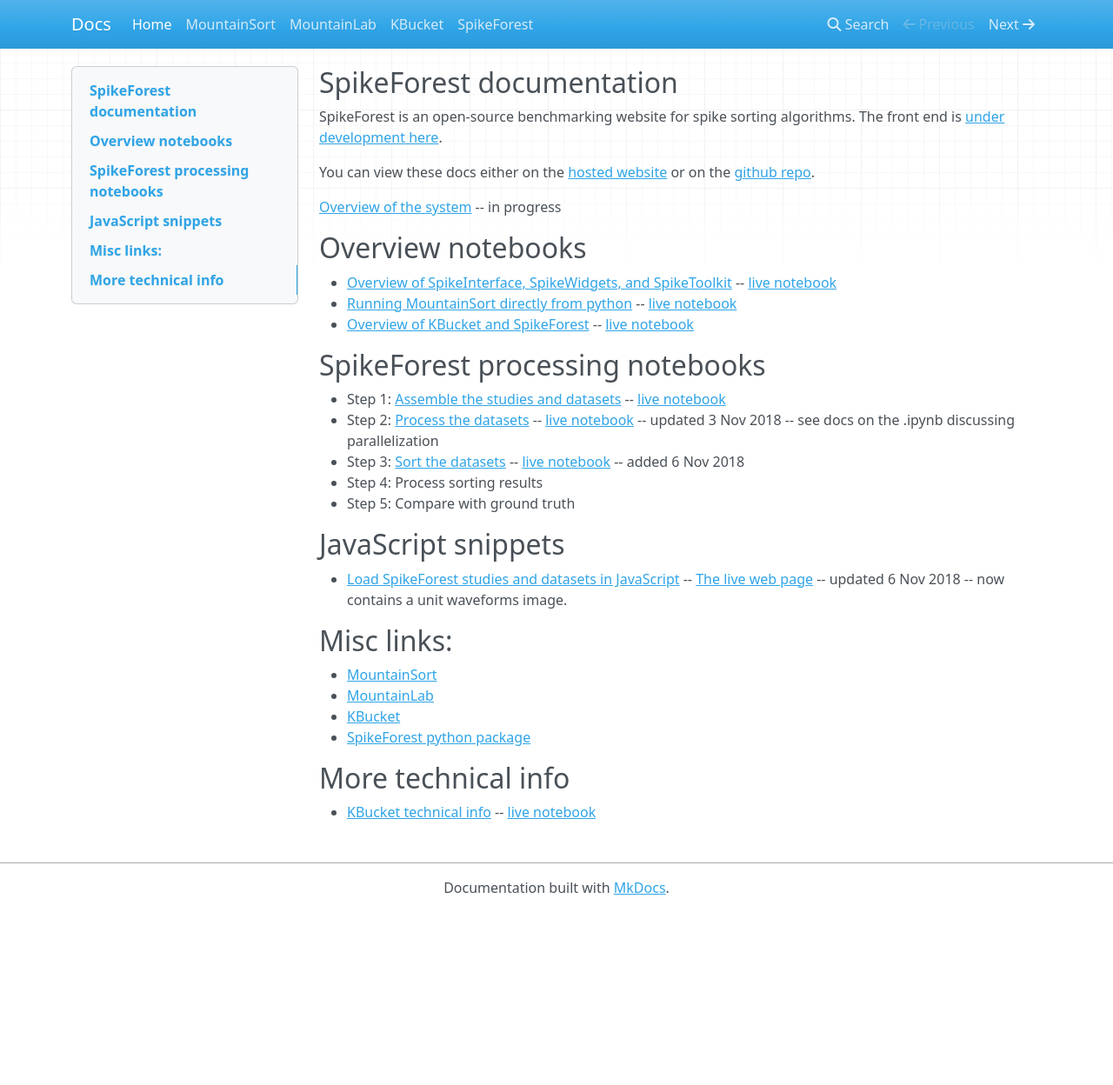
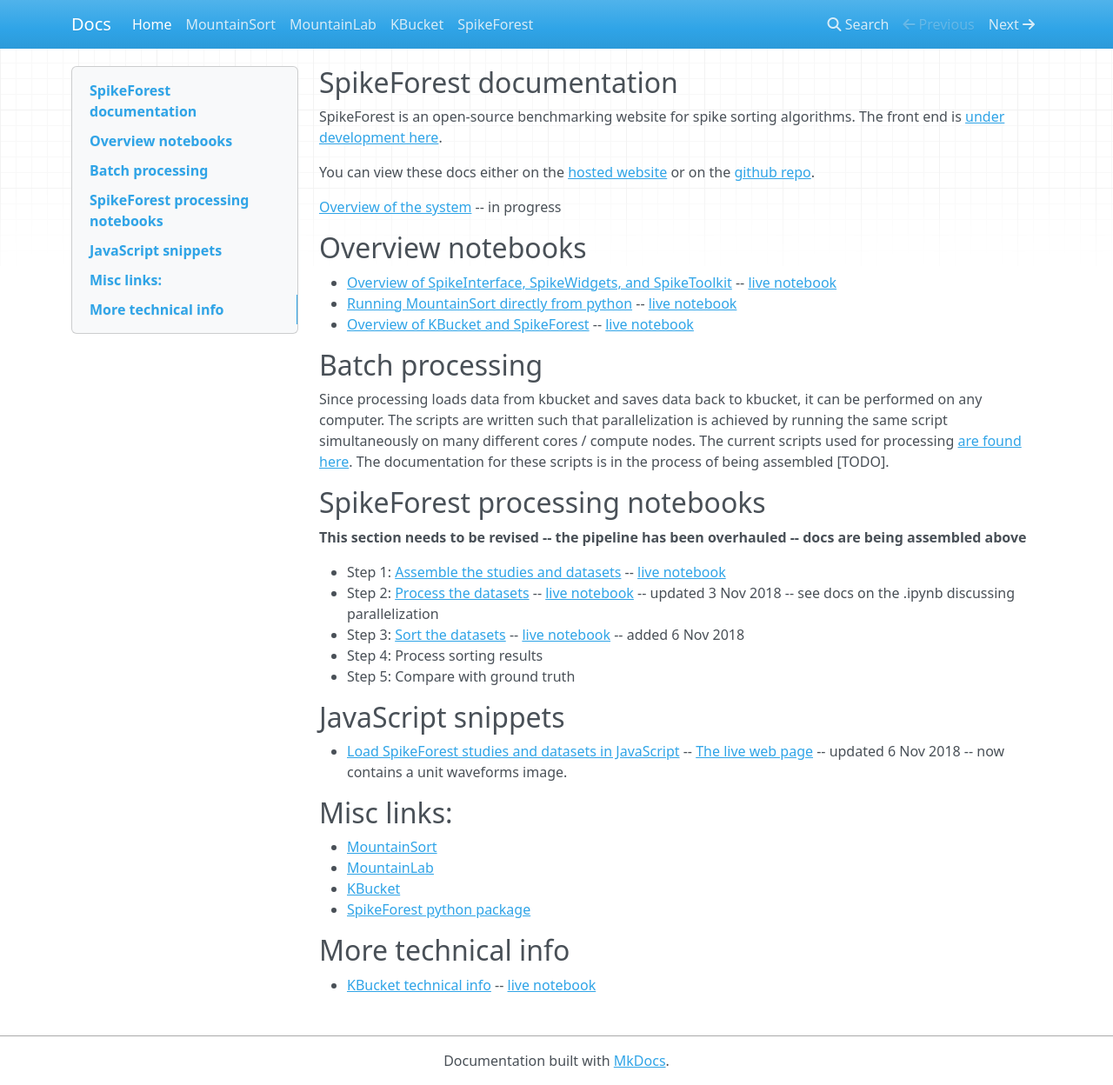
Before and after one commit to scratcharchive/spikeforest-docs, an MkDocs documentation site: the page built from docs/index.md, in a window 1280 px wide and 1248 px high. Shown: the whole window at 87% size. Built offline with MkDocs 1.6.1, drawn with Linux system fonts in a browser that asks for light colours; nearby versions of some CDN libraries.

Commit message:
Update index.md

```diff
--- a/docs/index.md
+++ b/docs/index.md
@@ -12,7 +12,14 @@
 * [Running MountainSort directly from python](https://gist.github.com/magland/ee686398228a16adf8b95af4edde096b) -- [live notebook](https://colab.research.google.com/gist/magland/ee686398228a16adf8b95af4edde096b)
 * [Overview of KBucket and SpikeForest](https://gist.github.com/magland/318c7bc43df9dd528f667589eaa2482d) -- [live notebook](https://colab.research.google.com/gist/magland/318c7bc43df9dd528f667589eaa2482d)
 
+## Batch processing
+
+Since processing loads data from kbucket and saves data back to kbucket, it can be performed on any computer. The scripts are written such that parallelization is achieved by running the same script simultaneously on many different cores / compute nodes. The current scripts used for processing [are found here](https://github.com/magland/spikeforest/tree/master/spikeforest/sf_batch). The documentation for these scripts is in the process of being assembled [TODO].
+
 ## SpikeForest processing notebooks
+
+**This section needs to be revised -- the pipeline has been overhauled -- docs are being assembled above**
+
 * Step 1: [Assemble the studies and datasets](https://gist.github.com/magland/4b97b837c594469e48b405066aa5bca5) -- [live notebook](https://colab.research.google.com/gist/magland/4b97b837c594469e48b405066aa5bca5/prepare_studies.ipynb)
 * Step 2: [Process the datasets](https://gist.github.com/magland/9d9d1a0a58aa694d5c2e71e3717dd1ef#file-notebook-ipynb) -- [live notebook](https://colab.research.google.com/gist/magland/9d9d1a0a58aa694d5c2e71e3717dd1ef) -- updated 3 Nov 2018 -- see docs on the .ipynb discussing parallelization
 * Step 3: [Sort the datasets](https://gist.github.com/magland/3ba2b1fe6ff138deba0edaedb5de5867#file-notebook-ipynb) -- [live notebook](https://colab.research.google.com/gist/magland/3ba2b1fe6ff138deba0edaedb5de5867) -- added 6 Nov 2018
```
